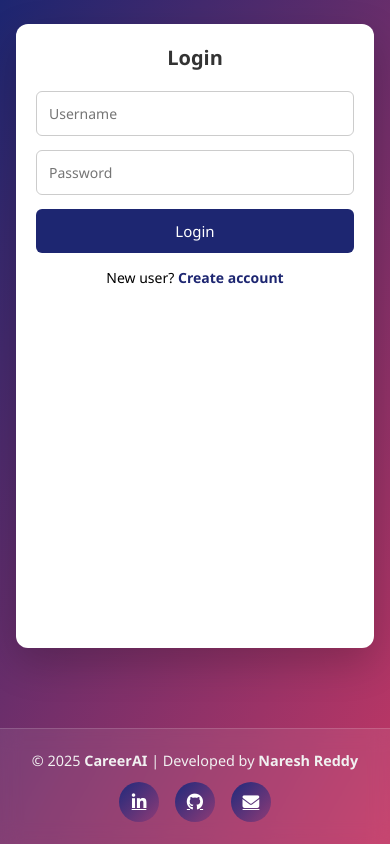
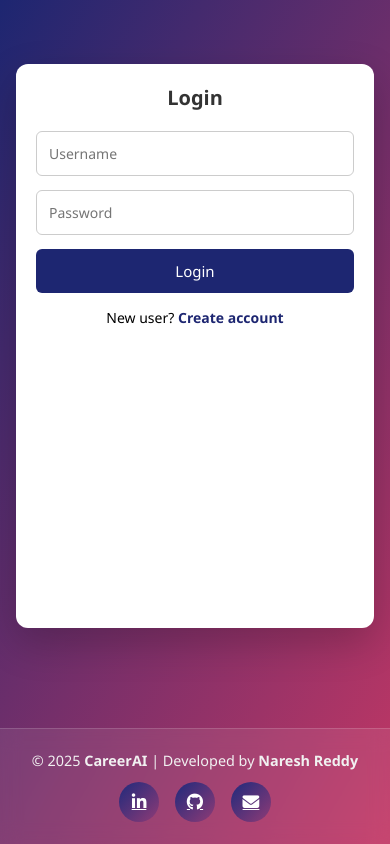
Before and after one commit to iamnaresh06/CareerAI, a Django app: page /login/ in a window 390 px wide. Run offline with Django 5.2, Linux system fonts and the light colour scheme.

Commit message:
login page fixing

```diff
--- a/static/core/style.css
+++ b/static/core/style.css
@@ -474,3 +474,16 @@ audio:hover {
         font-size: 22px;
     }
 }
+
+
+/* ===== Mobile Login Height Fix ===== */
+@media (max-width: 600px) {
+    body {
+        justify-content: flex-start;
+    }
+
+    .container {
+        margin-top: 40px;
+        margin-bottom: 20px;
+    }
+}
```
Also changed, not shown: 1 other file.
